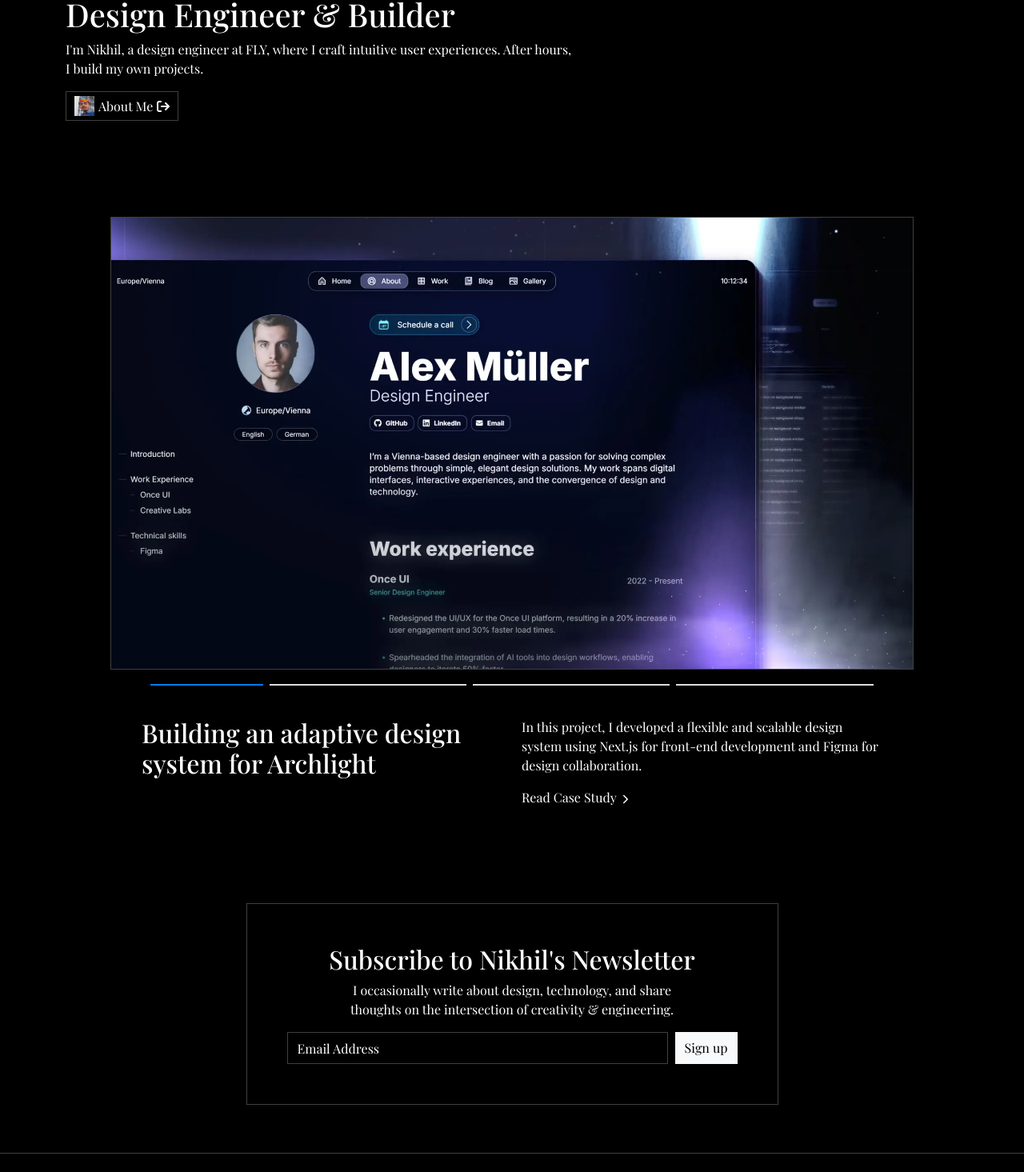
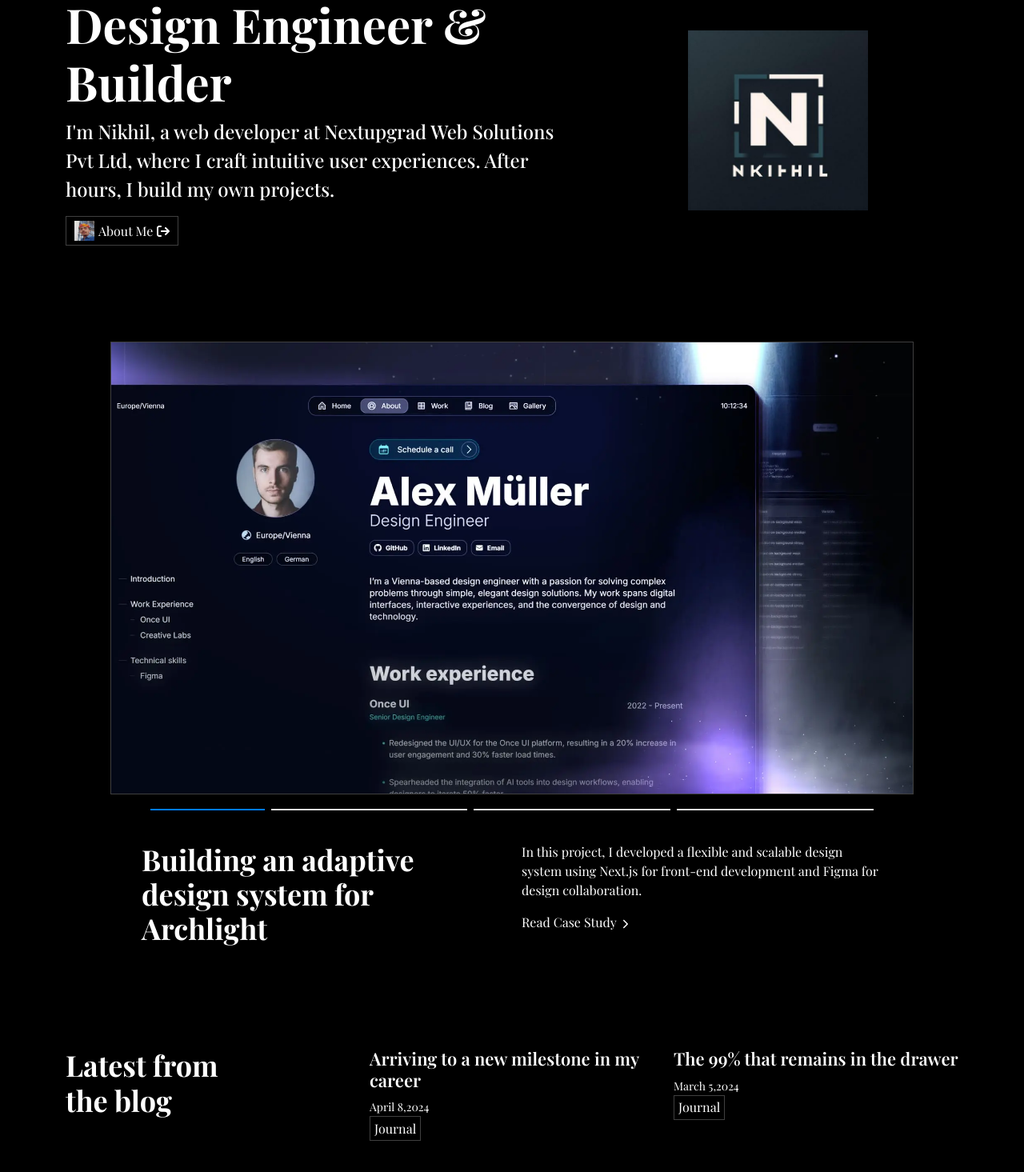
Before and after one commit to nikhil7476/nikhil-mishra-card, a Next.js app: page /home in a window 1280 px wide. Shown: the part 126-1591 px from the top of the page at 80% size. Built offline with nearby package versions, Linux system fonts and the light colour scheme; a web font is replaced by a local one.

Commit message:
new file:   public/nikhil-logo.jpeg 	deleted:    src/pages/blog.js 	new file:   src/pages/blog/[slug].js 	new file:   src/pages/blog/index.js 	modified:   src/pages/home.js 	modified:   src/styles/Blog.module.css 	modified:   src/styles/Home.module.css 	new file:   src/utils/dummyData.js

```diff
--- a/src/pages/home.js
+++ b/src/pages/home.js
@@ -5,7 +5,7 @@ import { Col, Container, Row, Form, Button, InputGroup } from "react-bootstrap";
 import { FaArrowRightFromBracket } from "react-icons/fa6";
 import { IoIosArrowForward } from "react-icons/io";
 import ImageSlider from "@/components/ImageSlider";
-
+import { blogPosts } from "@/utils/dummyData";
 
 export default function Home() {
   return (
@@ -15,13 +15,16 @@ export default function Home() {
           <Row>
             <Col className="col-md-7">
               <h1>Design Engineer & Builder</h1>
-              <p>{"I'm Nikhil, a design engineer at FLY, where I craft intuitive user experiences. After hours, I build my own projects."}</p>
+              <p>{"I'm Nikhil, a web developer at Nextupgrad Web Solutions Pvt Ltd, where I craft intuitive user experiences. After hours, I build my own projects."}</p>
               <Link href="/about" title="About Me" className={styles.abtLnk}><Image src="/nikhil-mishra.jpg" alt="Nikhil_Mishra" title="Nikhil Mishra" width={25} height={25} />About Me <FaArrowRightFromBracket /></Link>
+            </Col>
+            <Col className={`col-md-5 ${styles.nmLogo}`}>
+              <Image src="/nikhil-logo.jpeg" alt="Nikhil-Logo" title="Nikhil" width={100} height={100} />
             </Col>
           </Row>
         </Container>
       </section>
-      <section>
+      <section className={styles.caseStudy}>
         <Container>
           <Row>
             <Col>
@@ -40,6 +43,24 @@ export default function Home() {
                 </Col>
               </Row>
             </Col>
+          </Row>
+        </Container>
+      </section>
+      <section className={styles.blogs}>
+        <Container>
+          <Row>
+            <Col className="col-md-4">
+              <h2>Latest from<br />the blog</h2>
+            </Col>
+            {blogPosts.slice(0, 2).map((post) => (
+              <Col key={post.id} className="col-md-4">
+                <Link href={`/blog/${encodeURIComponent(post.slug)}`} title={post.title}>
+                  <h3>{post.title}</h3>
+                  <span>{post.date}</span>
+                  <p>{post.tag}</p>
+                </Link>
+              </Col>
+            ))}
           </Row>
         </Container>
       </section>
--- a/src/styles/Home.module.css
+++ b/src/styles/Home.module.css
@@ -1,5 +1,15 @@
 .banner {
     padding: 120px 0px 60px 0px;
+}
+
+.banner h1 {
+    font-size: 60px;
+    font-weight: 700;
+}
+
+.banner p {
+    font-size: 24px;
+    font-weight: 500;
 }
 
 .abtLnk {
@@ -14,7 +24,44 @@
     box-shadow: inset 0 0 0 #00000000;
 }
 
+.nmLogo {
+    text-align: center;
+    align-content: center;
+}
 
+.nmLogo img {
+    width: 50%;
+    height: auto;
+}
+
+/*Case Study*/
+.caseStudy h2 {
+    font-size: 36px;
+    font-weight: 700;
+}
+
+/*Blog CSS*/
+.blogs h2 {
+    font-size: 36px;
+    font-weight: 700;
+}
+
+.blogs h3 {
+    font-size: 22px;
+    font-weight: 600;
+}
+
+.blogs span {
+    font-size: 14px;
+    font-weight: 400;
+}
+
+.blogs p {
+    background-color: #0000004d;
+    border: 1px solid #3f3f3f;
+    padding: 2.5px 5px;
+    width: fit-content;
+}
 
 /*Newsletter CSS*/
 .news {
@@ -25,13 +72,20 @@
     padding: 50px;
 }
 
+.news h2 {
+    font-size: 36px;
+    font-weight: 700;
+}
+
 .signupForm {
     display: flex;
     justify-content: center;
     gap: 20px;
 }
 
-.emailInput, .emailInput:active, .emailInput:focus {
+.emailInput,
+.emailInput:active,
+.emailInput:focus {
     color: #fff !important;
     box-shadow: none !important;
     border-color: #3f3f3f !important;
--- /dev/null
+++ b/src/utils/dummyData.js
@@ -0,0 +1,23 @@
+// src/utils/dummyData.js
+export const blogPosts = [
+  {
+    id: 1,
+    author: "Nikhil Mishra",
+    tag: "Journal",
+    title: "Arriving to a new milestone in my career",
+    slug: "arriving-to-a-new-milestone-in-my-career",
+    date: "April 8,2024",
+    excerpt: "This is the first blog post.",
+    content: "Detailed content for the first blog post...",
+  },
+  {
+    id: 2,
+    author: "Nikhil Mishra",
+    tag: "Journal",
+    title: "The 99% that remains in the drawer",
+    slug: "the-99-percent-that-remains-in-the-drawer",
+    date: "March 5,2024",
+    excerpt: "This is the second blog post.",
+    content: "Detailed content for the second blog post...",
+  },
+];
```
Also changed, not shown: src/pages/blog.js (deleted, +0 -8 lines), src/pages/blog/[slug].js (added, +17 -0 lines), src/pages/blog/index.js (added, +20 -0 lines), src/styles/Blog.module.css (+19 -0 lines), public/nikhil-logo.jpeg (added).
